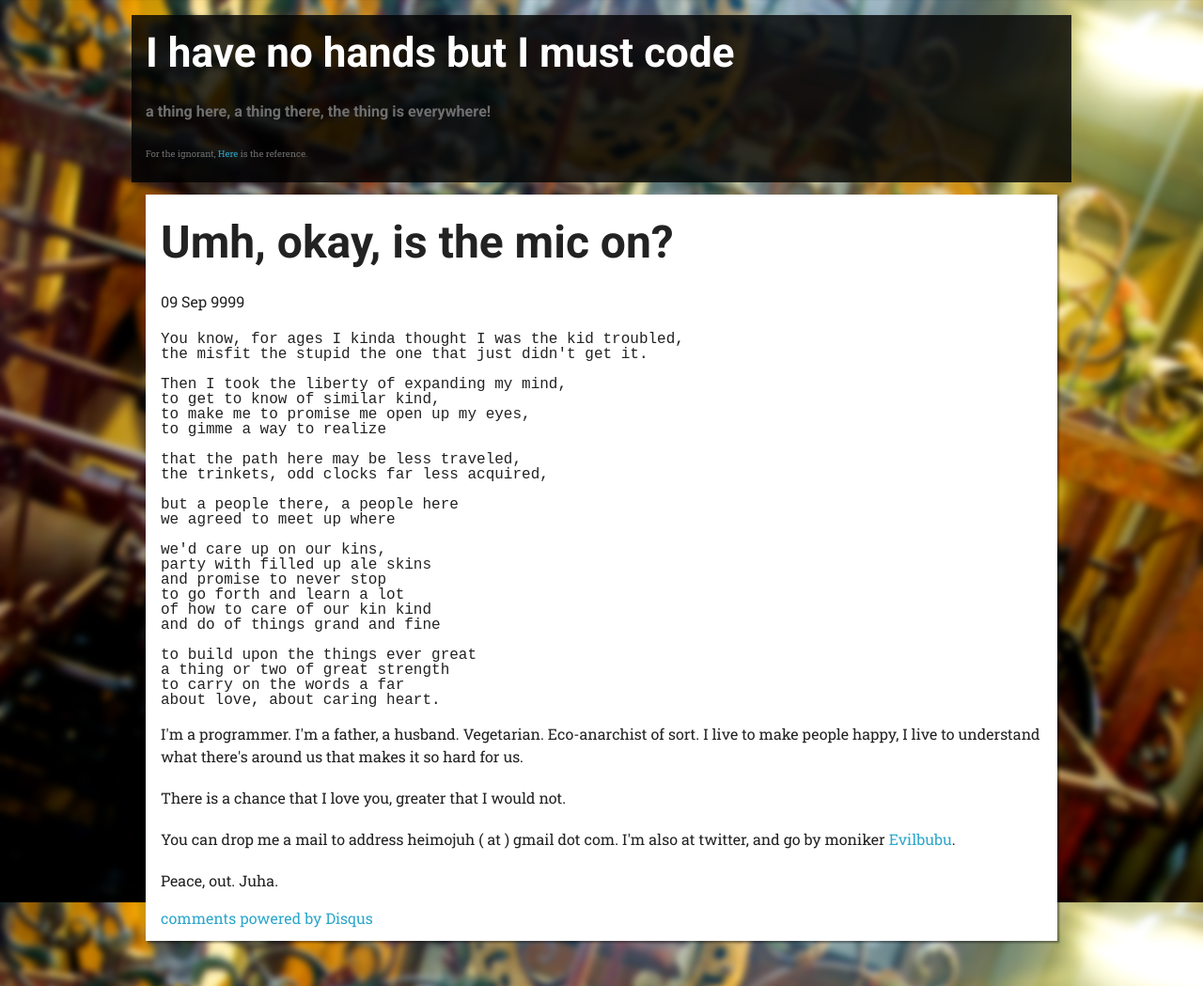
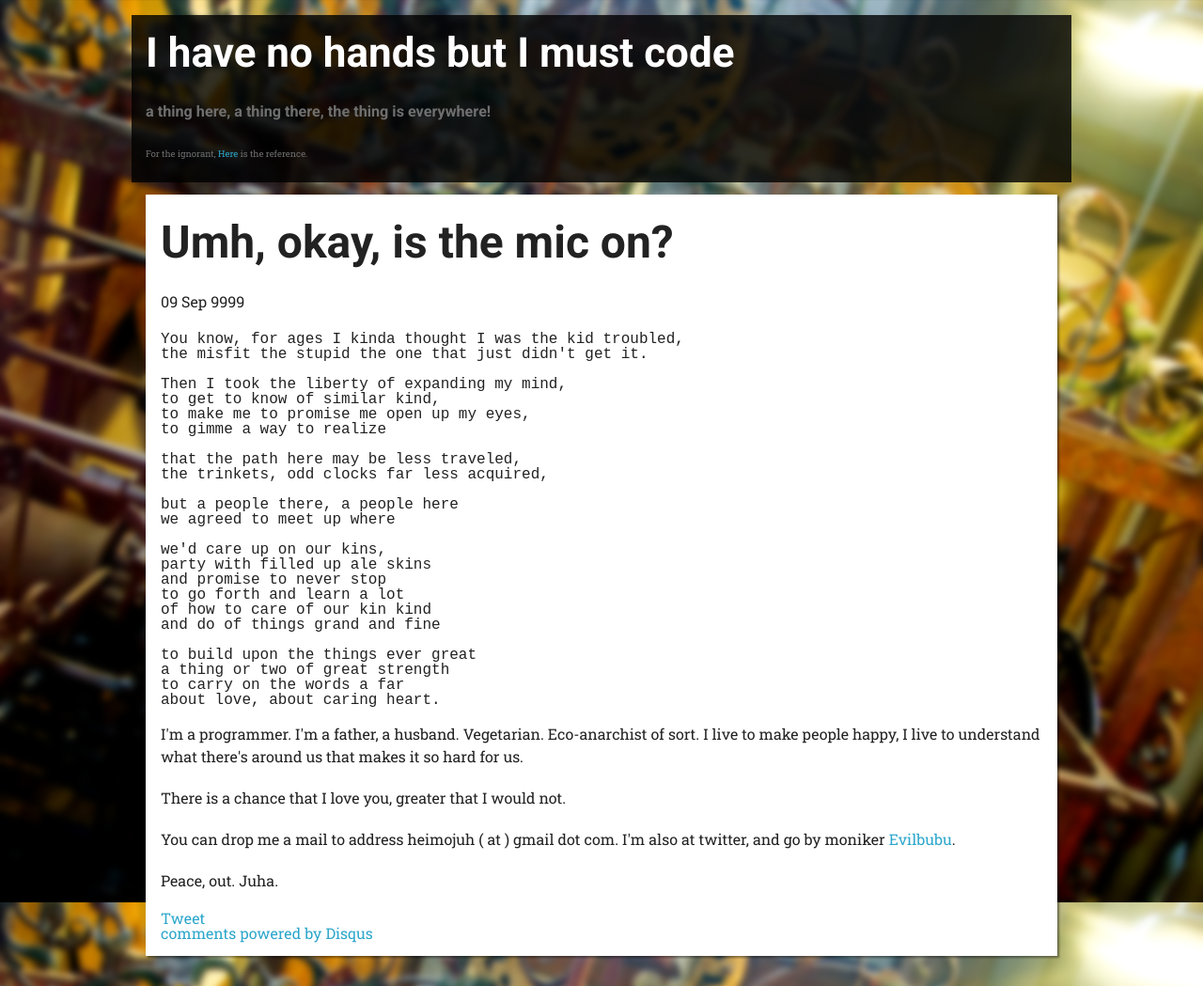
Before and after one commit to heimojuh/heimojuh.github.com, a Jekyll site: the page built from me/index.html, in a window 1280 px wide. Shown: the whole page at 94% size. Built offline with Jekyll 4.4.1, drawn with Linux system fonts in a browser that asks for light colours; nearby versions of some CDN libraries; library files that are not in the unit come from our copies; Markdown is read by kramdown in place of the engine named in the settings; comment, search, counter and statistics services are not loaded.

Commit message:
adds twitter button

```diff
--- /dev/null
+++ b/_includes/twitter.html
@@ -0,0 +1,4 @@
+<div>
+<a href="https://twitter.com/share" class="twitter-share-button" data-via="evilbubu">Tweet</a>
+<script>!function(d,s,id){var js,fjs=d.getElementsByTagName(s)[0],p=/^http:/.test(d.location)?'http':'https';if(!d.getElementById(id)){js=d.createElement(s);js.id=id;js.src=p+'://platform.twitter.com/widgets.js';fjs.parentNode.insertBefore(js,fjs);}}(document, 'script', 'twitter-wjs');</script>
+</div>
--- a/_layouts/post.html
+++ b/_layouts/post.html
@@ -8,6 +8,9 @@
 <div class="post">
 {{ content }}
 </div>
+
+
+{% include twitter.html %}
 
 <div id="disqus_thread"></div>
 <script type="text/javascript">
```
